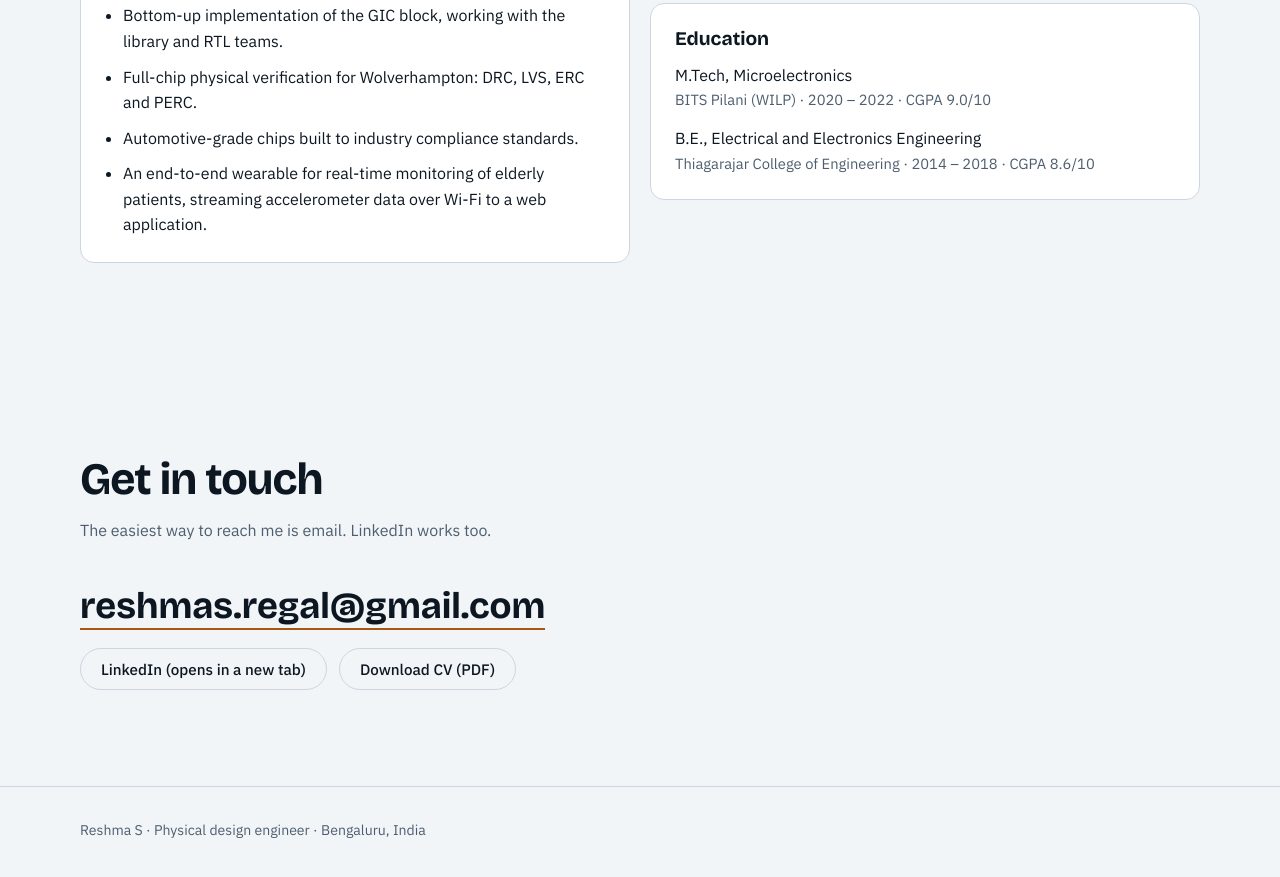
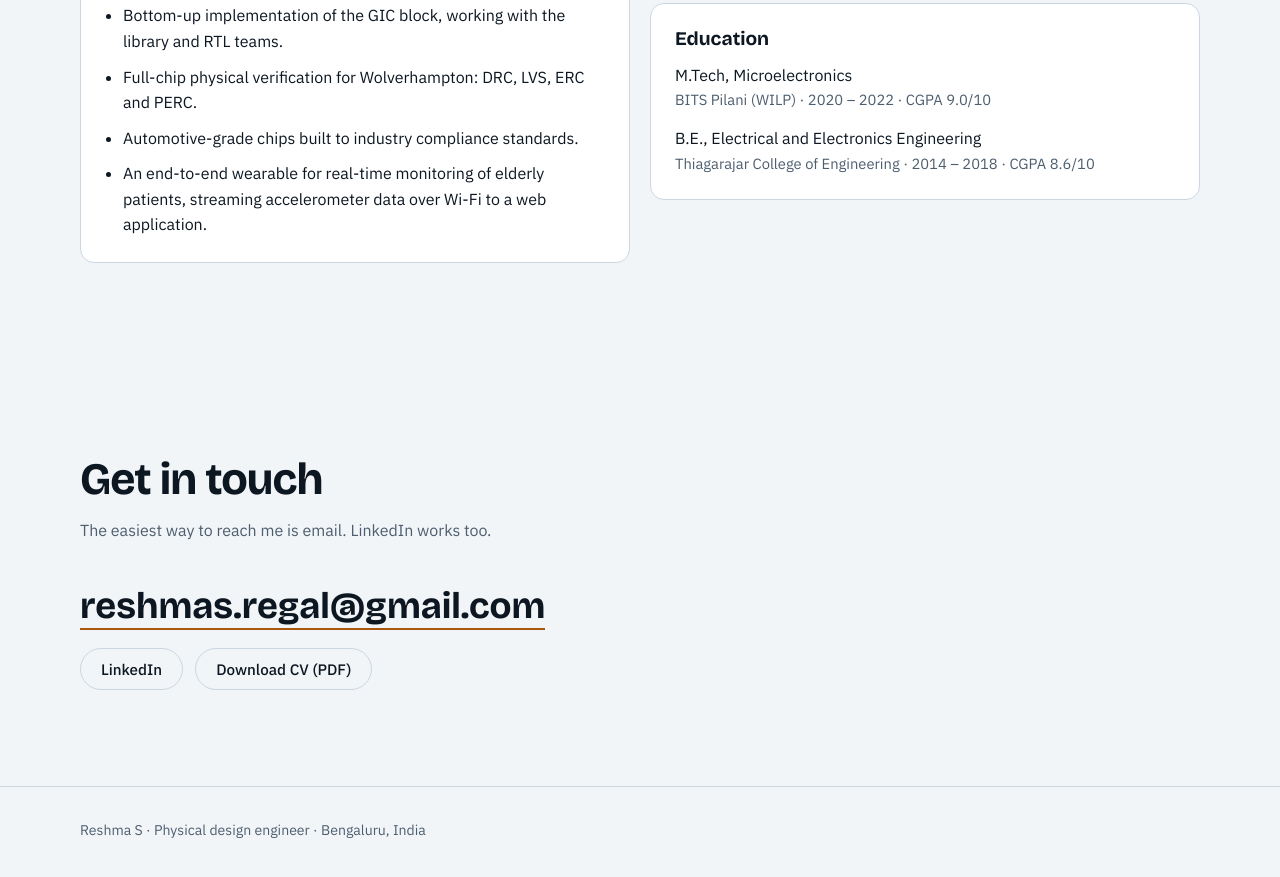
Before and after one commit to reshma-pde/reshma-pde.github.io, a plain HTML site: page index.html in a window 1280 px wide. Shown: the part 6420-7297 px from the top of the page. Drawn offline with nearby package versions, Linux system fonts and the light colour scheme.

Commit message:
Hide the new-tab note on the LinkedIn button visually

```diff
--- a/index.html
+++ b/index.html
@@ -40,6 +40,7 @@ a{color:inherit}
 .skip:focus{top:10px}
 :root[data-theme="light"] .btn.primary,:root[data-theme="light"] .skip{color:#fff}
 strong{font-weight:600}
+.sr{position:absolute;width:1px;height:1px;overflow:hidden;clip:rect(0 0 0 0);white-space:nowrap}
 .wrap{width:min(1120px,100% - 32px);margin-inline:auto}
 h1,h2,h3{font-family:var(--font-head);line-height:1.1;margin:0}
 h2{font-size:clamp(1.9rem,4vw,2.8rem);font-weight:700;letter-spacing:-.02em}
@@ -472,7 +473,7 @@ footer{padding:32px 0 48px;border-top:1px solid var(--line);color:var(--muted);f
       <p class="lede">The easiest way to reach me is email. LinkedIn works too.</p>
       <a class="mail" href="mailto:reshmas.regal@gmail.com">reshmas.regal@gmail.com</a>
       <div class="contact-links">
-        <a class="btn" href="https://www.linkedin.com/in/reshma-subramanian" target="_blank" rel="noopener">LinkedIn (opens in a new tab)</a>
+        <a class="btn" href="https://www.linkedin.com/in/reshma-subramanian" target="_blank" rel="noopener">LinkedIn<span class="sr"> (opens in a new tab)</span></a>
         <a class="btn" href="reshma-s-resume.pdf" download="Reshma-S-Physical-Design-Engineer-Resume.pdf">Download CV (PDF)</a>
       </div>
     </div>
```
